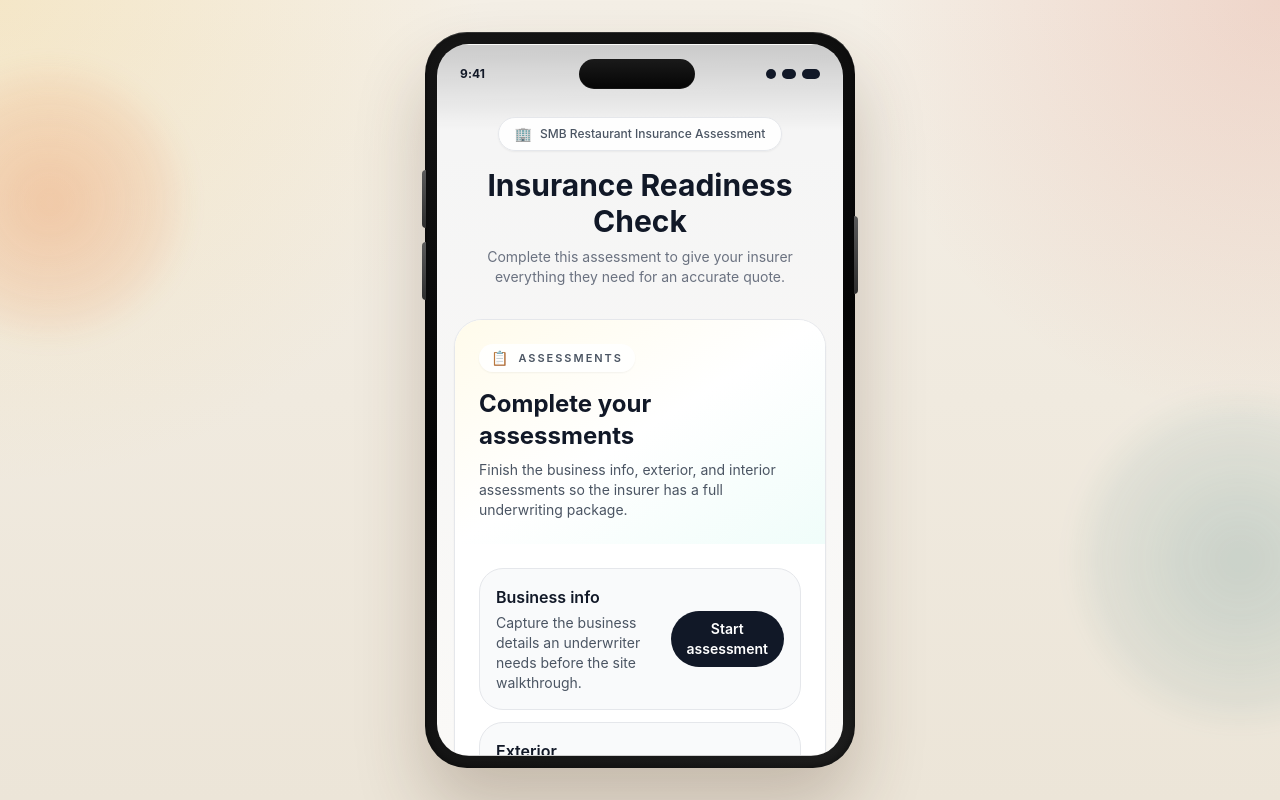
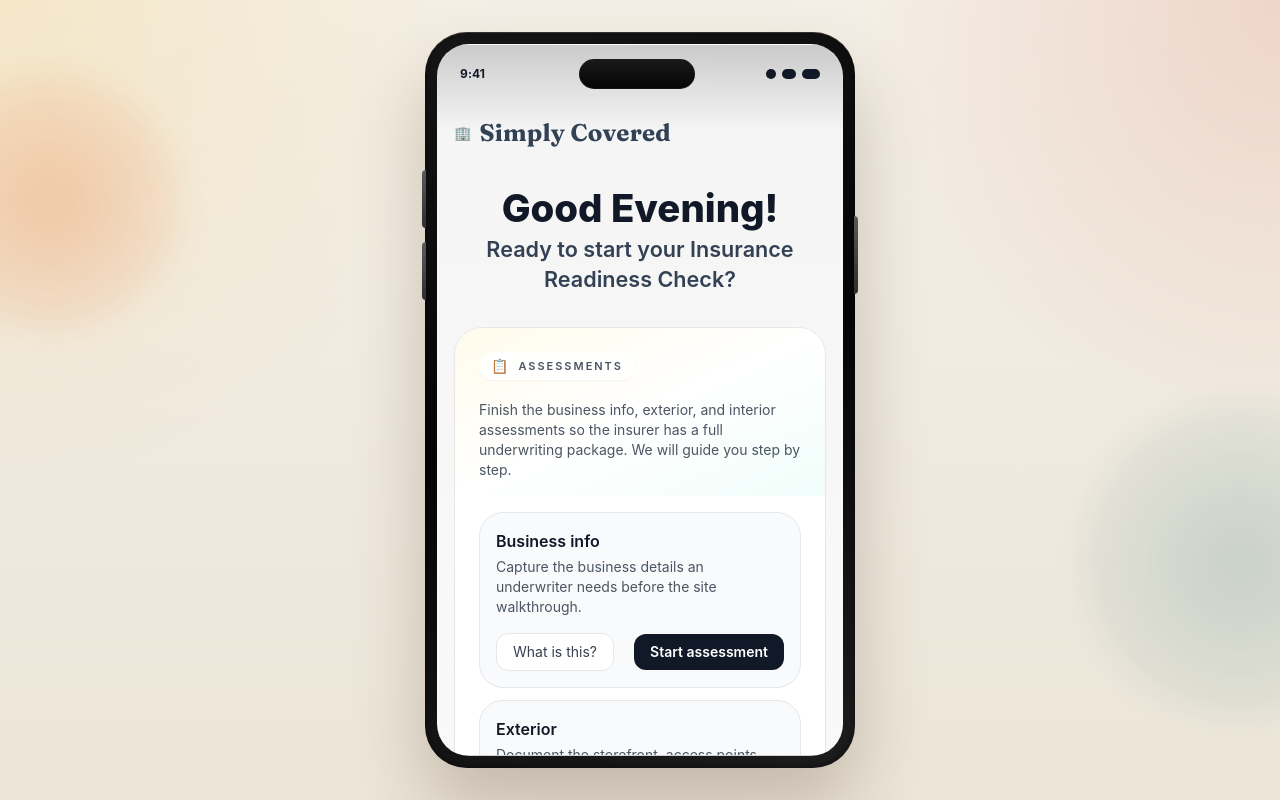
Before and after one commit to akshajuppala/smb_hackathon, a React (Vite) app in the folder frontend/ui/: page / in a window 1280 px wide. Built offline with nearby package versions, Linux system fonts and the light colour scheme; no server answers.

Commit message:
Update assessment start screen copy and layout

```diff
--- a/frontend/ui/index.html
+++ b/frontend/ui/index.html
@@ -4,7 +4,7 @@
     <meta charset="UTF-8" />
     <link rel="icon" type="image/svg+xml" href="/vite.svg" />
     <meta name="viewport" content="width=device-width, initial-scale=1.0" />
-    <title>SMB Restaurant Insurance Assessment</title>
+    <title>Simply Covered</title>
   </head>
   <body>
     <div id="root"></div>
--- a/frontend/ui/src/App.jsx
+++ b/frontend/ui/src/App.jsx
@@ -251,15 +251,17 @@ export default function App() {
                 pageContent
               ) : (
                 <div className="max-w-2xl mx-auto px-4 pt-4 pb-8">
-                  <div className="text-center mb-6 sm:mb-8">
-                    <div className="inline-flex items-center gap-2 bg-white/90 border border-gray-200 rounded-full px-3 sm:px-4 py-1.5 mb-3 sm:mb-4 shadow-sm">
+                  <div className="mb-6 sm:mb-8">
+                    <div className="mb-3 flex items-center gap-2 text-left sm:mb-4">
                       <span className="text-sm">🏢</span>
-                      <span className="text-[11px] sm:text-xs font-medium text-gray-600">SMB Restaurant Insurance Assessment</span>
+                      <span className="brand-wordmark text-xl sm:text-2xl text-slate-700">Simply Covered</span>
                     </div>
-                    <h1 className="text-2xl sm:text-3xl font-bold text-gray-900">Insurance Readiness Check</h1>
-                    <p className="text-gray-500 text-xs sm:text-sm mt-2 max-w-md mx-auto px-2">
-                      Complete this assessment to give your insurer everything they need for an accurate quote.
-                    </p>
+                    <h1 className="mt-8 max-w-xl text-center text-gray-900 sm:mt-10 mx-auto">
+                      <span className="block text-[2rem] font-extrabold leading-none sm:text-[2.4rem]">Good Evening!</span>
+                      <span className="mt-2 block text-lg font-semibold leading-snug text-slate-700 sm:text-[1.35rem]">
+                        Ready to start your Insurance Readiness Check?
+                      </span>
+                    </h1>
                   </div>
 
                   {currentStep ? (
--- a/frontend/ui/src/index.css
+++ b/frontend/ui/src/index.css
@@ -1,3 +1,5 @@
+@import url('https://fonts.googleapis.com/css2?family=Fraunces:opsz,wght@9..144,600;9..144,700&display=swap');
+
 @tailwind base;
 @tailwind components;
 @tailwind utilities;
@@ -19,6 +21,12 @@ body {
 
 #root {
   min-height: 100vh;
+}
+
+.brand-wordmark {
+  font-family: 'Fraunces', Georgia, serif;
+  font-weight: 700;
+  letter-spacing: 0.01em;
 }
 
 .phone-demo-shell {
--- a/frontend/ui/src/pages/PageStart_Assessments.jsx
+++ b/frontend/ui/src/pages/PageStart_Assessments.jsx
@@ -1,49 +1,67 @@
+import { useState } from 'react'
+
 const ASSESSMENTS = [
   {
     key: 'business',
     title: 'Business info',
     description: 'Capture the business details an underwriter needs before the site walkthrough.',
+    whyThis:
+      'Your insurer uses this to understand what your business does, how it operates, and what kind of coverage makes sense. It helps them price the policy correctly and avoid coming back later with basic follow-up questions.',
   },
   {
     key: 'exterior',
     title: 'Exterior',
     description: 'Document the storefront, access points, lighting, and neighborhood conditions.',
+    whyThis:
+      'Your insurer wants to see how the outside of the business looks to spot things like access, visibility, lighting, and general upkeep. This helps them judge safety, liability risk, and how easy the property is to protect.',
   },
   {
     key: 'interior',
     title: 'Interior',
     description: 'Record fire safety, kitchen systems, and the overall condition of the space.',
+    whyThis:
+      'Your insurer needs a clear picture of the inside so they can check fire protection, equipment, and the overall condition of the space. This is one of the main ways they estimate property and fire risk.',
   },
 ]
 
 export default function PageStartAssessments({ completion, onStartAssessment }) {
+  const [activeAssessment, setActiveAssessment] = useState(null)
+
   return (
     <div className="space-y-5">
       <div className="overflow-hidden rounded-[28px] border border-gray-200 bg-white shadow-sm">
-        <div className="bg-gradient-to-br from-amber-50 via-white to-teal-50 px-5 py-6 sm:px-6">
+        <div className="bg-gradient-to-br from-amber-50 via-white to-teal-50 px-5 pt-6 pb-4 sm:px-6">
           <div className="inline-flex items-center gap-2 rounded-full bg-white/90 px-3 py-1 text-[11px] font-semibold uppercase tracking-[0.18em] text-gray-600 shadow-sm">
             <span className="text-sm">📋</span>
             Assessments
           </div>
-          <h2 className="mt-4 text-2xl font-bold text-gray-900">Complete your assessments</h2>
-          <p className="mt-2 max-w-md text-sm text-gray-600">
-            Finish the business info, exterior, and interior assessments so the insurer has a full underwriting package.
+          <p className="mt-5 max-w-md text-sm text-gray-600">
+            Finish the business info, exterior, and interior assessments so the insurer has a full underwriting package. We will guide you step by step.
           </p>
         </div>
 
-        <div className="space-y-3 px-5 py-5 sm:px-6 sm:py-6">
+        <div className="space-y-3 px-5 pt-3 pb-5 sm:px-6 sm:pt-4 sm:pb-6">
           {ASSESSMENTS.map((assessment) => {
             const isCompleted = Boolean(completion[assessment.key])
 
             return (
               <div
                 key={assessment.key}
-                className="flex flex-col gap-4 rounded-3xl border border-gray-200 bg-gray-50 px-4 py-4 sm:flex-row sm:items-center sm:justify-between"
+                className="flex flex-col gap-4 rounded-3xl border border-gray-200 bg-gray-50 px-4 py-4"
               >
                 <div>
                   <p className="text-base font-semibold text-gray-900">{assessment.title}</p>
-                  <p className="mt-1 max-w-md text-sm text-gray-600">{assessment.description}</p>
+                  <p className="mt-1 text-sm text-gray-600">{assessment.description}</p>
                 </div>
+
+                <div className="flex items-center justify-between gap-3">
+                  <button
+                    type="button"
+                    onClick={() => setActiveAssessment(assessment)}
+                    className="inline-flex items-center justify-center rounded-xl border border-gray-200 bg-white px-4 py-2 text-sm font-normal text-gray-700 transition-colors hover:bg-gray-100"
+                  >
+                    What is this?
+                  </button>
 
                   {isCompleted ? (
                     <span className="inline-flex items-center justify-center rounded-full bg-green-100 px-4 py-2 text-sm font-semibold text-green-700">
@@ -53,16 +71,57 @@ export default function PageStartAssessments({ completion, onStartAssessment })
                     <button
                       type="button"
                       onClick={() => onStartAssessment(assessment.key)}
-                    className="inline-flex items-center justify-center rounded-full bg-gray-900 px-4 py-2 text-sm font-semibold text-white transition-colors hover:bg-gray-700"
+                      className="inline-flex items-center justify-center rounded-xl bg-gray-900 px-4 py-2 text-sm font-semibold text-white transition-colors hover:bg-gray-700"
                     >
                       Start assessment
                     </button>
                   )}
                 </div>
+              </div>
             )
           })}
         </div>
       </div>
+
+      {activeAssessment ? (
+        <div className="fixed inset-0 z-50 flex items-center justify-center bg-gray-900/40 px-4">
+          <div
+            role="dialog"
+            aria-modal="true"
+            aria-labelledby="assessment-help-title"
+            className="w-full max-w-sm rounded-[28px] border border-gray-200 bg-white p-5 shadow-2xl"
+          >
+            <div className="flex items-start justify-between gap-3">
+              <div>
+                <p className="text-xs font-semibold uppercase tracking-[0.16em] text-gray-500">Why this matters</p>
+                <h3 id="assessment-help-title" className="mt-2 text-xl font-semibold text-gray-900">
+                  {activeAssessment.title}
+                </h3>
+              </div>
+              <button
+                type="button"
+                onClick={() => setActiveAssessment(null)}
+                className="inline-flex h-9 w-9 items-center justify-center rounded-full bg-gray-100 text-lg text-gray-500 transition-colors hover:bg-gray-200 hover:text-gray-700"
+                aria-label="Close"
+              >
+                ×
+              </button>
+            </div>
+
+            <p className="mt-4 text-sm leading-6 text-gray-600">{activeAssessment.whyThis}</p>
+
+            <div className="mt-5 flex justify-end">
+              <button
+                type="button"
+                onClick={() => setActiveAssessment(null)}
+                className="inline-flex items-center justify-center rounded-xl bg-gray-900 px-4 py-2 text-sm font-semibold text-white transition-colors hover:bg-gray-700"
+              >
+                Got it
+              </button>
+            </div>
+          </div>
+        </div>
+      ) : null}
     </div>
   )
 }
```
Lines whose indentation alone changed are shown as unchanged.
